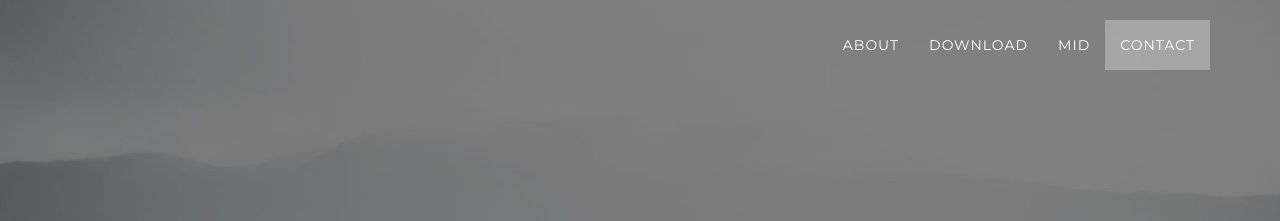
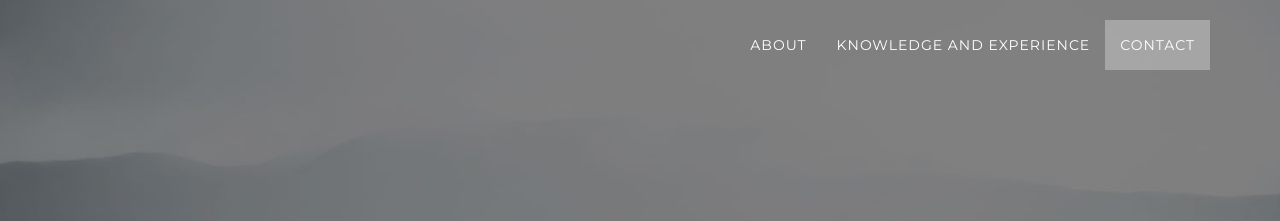
Before and after one commit to iamreadyforchange/iamreadyforchange.github.io, a Jekyll site: the page built from index.html, in a window 1280 px wide. Shown: the top 221 px of the page. Built offline with Jekyll 4.4.1, drawn with Linux system fonts in a browser that asks for light colours.

Commit message:
Dropping download link.

```diff
--- a/_includes/nav.html
+++ b/_includes/nav.html
@@ -20,11 +20,11 @@
                     <li>
                         <a class="page-scroll" href="#about">About</a>
                     </li>
+                    <!-- <li>
+                        <a class="page-scroll" href="#download">Download</a>
+                    </li> -->
                     <li>
-                        <a class="page-scroll" href="#download">Download</a>
-                    </li>
-                    <li>
-                      <a class="page-scroll" href="#mid">Mid</a>
+                      <a class="page-scroll" href="#mid">Knowledge and Experience</a>
                     </li>
                     <li>
                         <a class="page-scroll" href="#contact">Contact</a>
```
